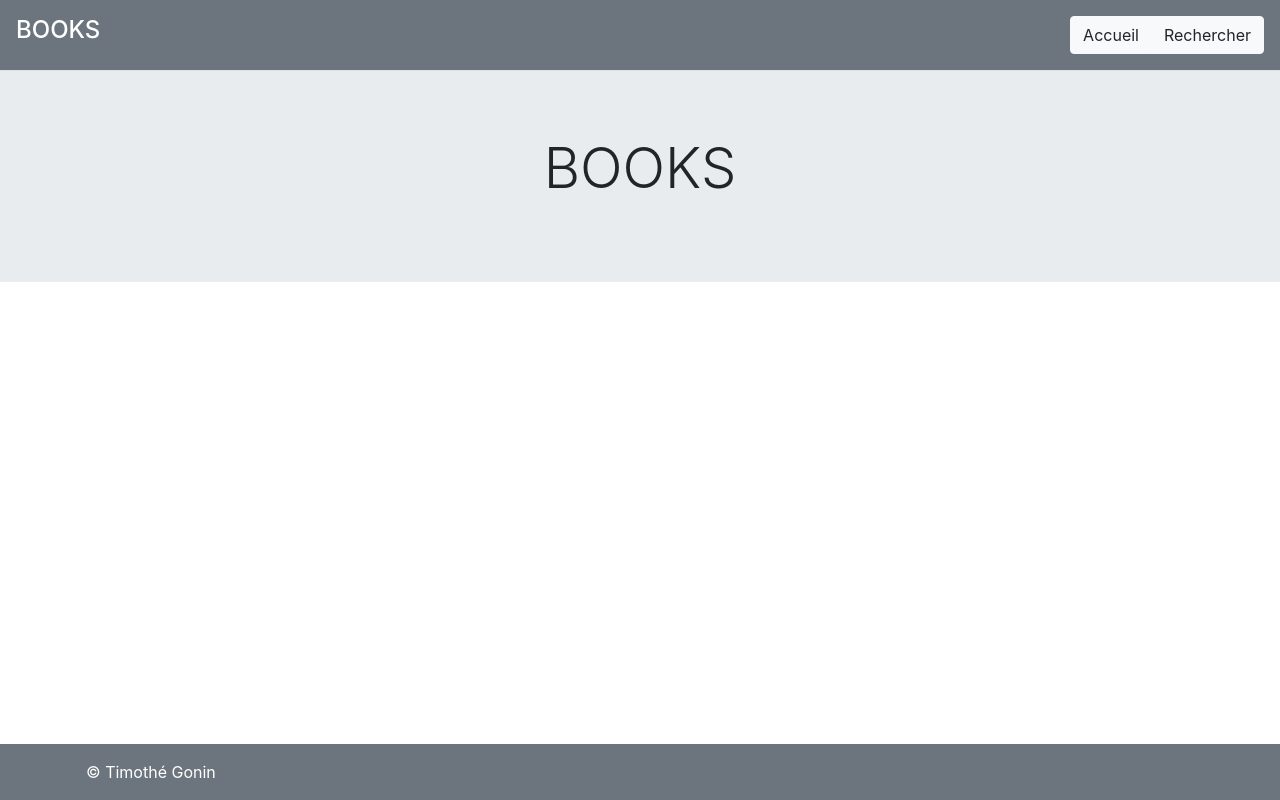
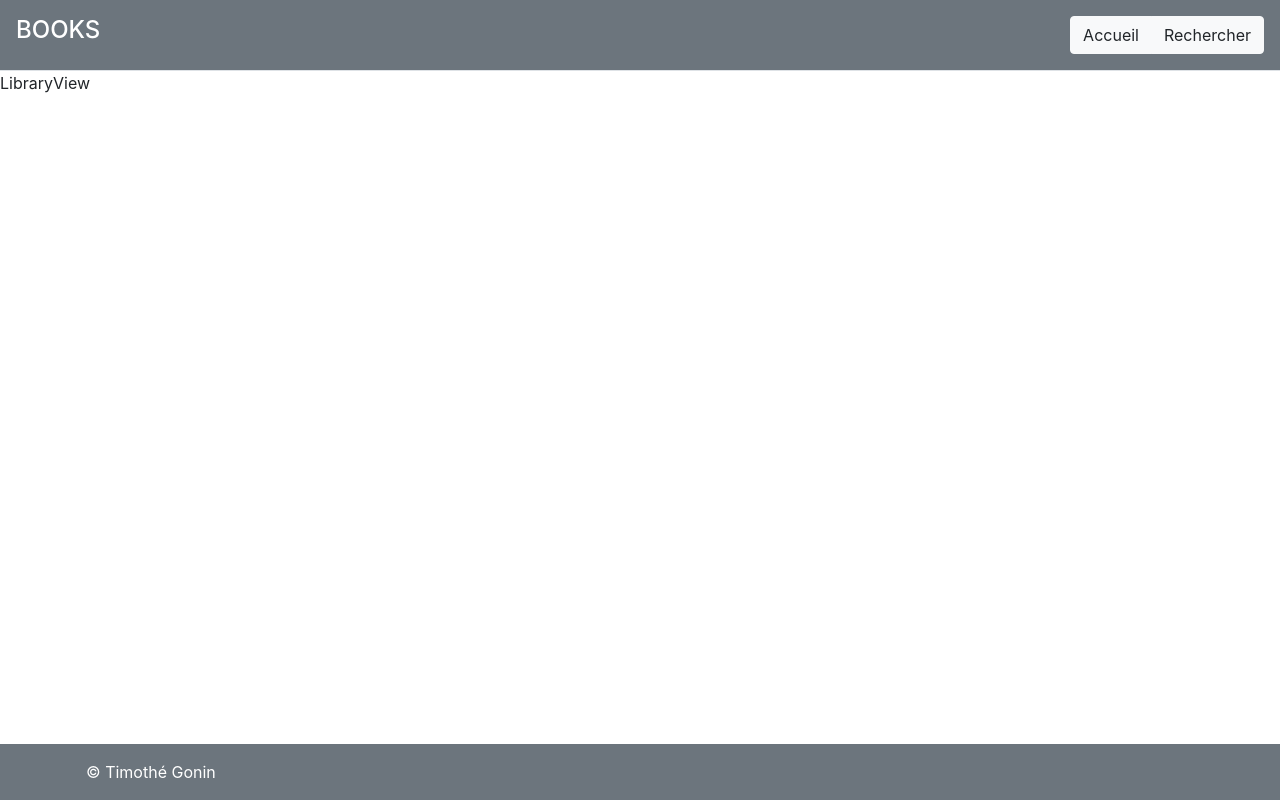
Before and after one commit to timothegonin/books-rtk, a React (Create React App) app: page / in a window 1280 px wide. Built offline with nearby package versions, Linux system fonts and the light colour scheme.

Commit message:
Routes/Library-FetchBooks(+slice file)

```diff
--- a/src/App.js
+++ b/src/App.js
@@ -1,13 +1,17 @@
 import { BrowserRouter as Router, Route, Routes } from "react-router-dom";
 import Navbar from "./components/Navbar";
-import Jumbotron from "./components/Jumbotron";
 import Footer from "./components/Footer";
+import LibraryView from "./features/library/LibraryView";
+import FetchBooksView from "./features/fetchBooks/FetchBooksView";
 
 function App() {
 	return (
 		<Router>
 			<Navbar />
-			<Jumbotron />
+			<Routes>
+				<Route path="/" element={<LibraryView />} />
+				<Route path="/search" element={<FetchBooksView />} />
+			</Routes>
 			<Footer />
 		</Router>
 	);
--- /dev/null
+++ b/src/features/fetchBooks/FetchBooksView.jsx
@@ -0,0 +1,5 @@
+const FetchBooksView = () => {
+	return <div>FetchBooksView</div>;
+};
+
+export default FetchBooksView;
--- /dev/null
+++ b/src/features/library/LibraryView.jsx
@@ -0,0 +1,5 @@
+const LibraryView = () => {
+	return <div>LibraryView</div>;
+};
+
+export default LibraryView;
```
Also changed, not shown: src/features/fetchBooks/fetchBooksSlice.js (added), src/features/library/librarySlice.js (added).
